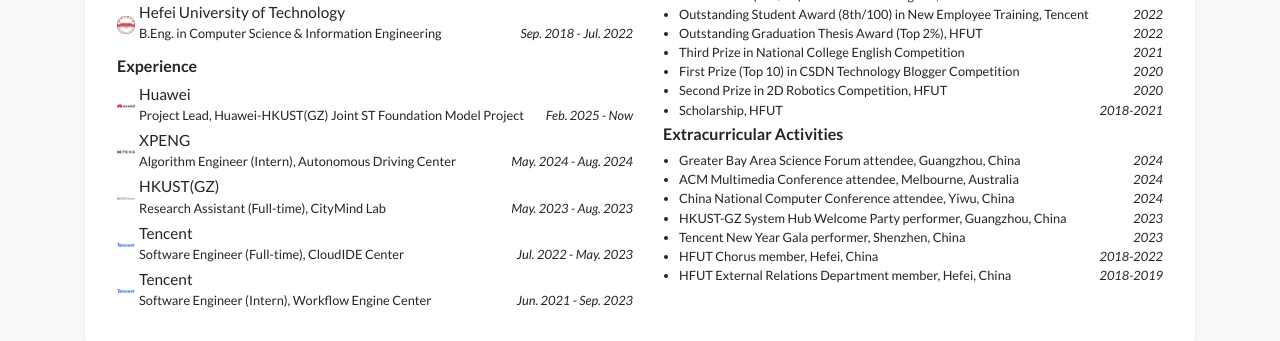
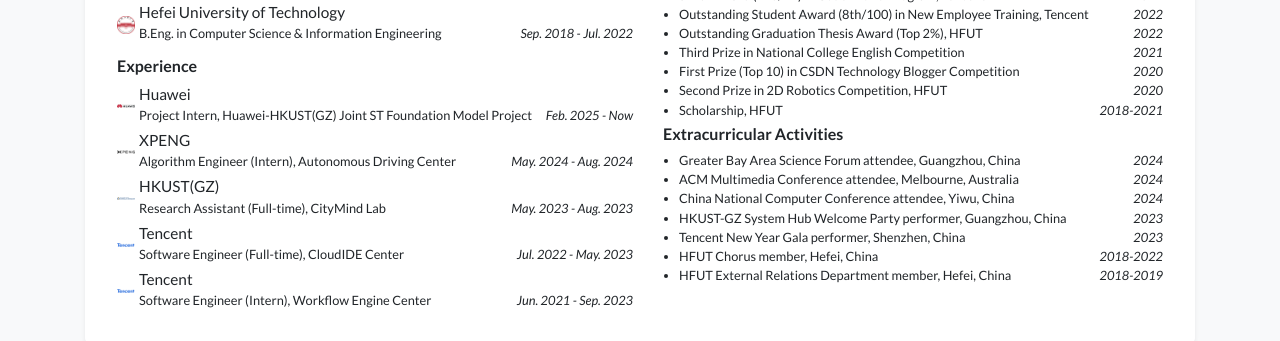
Before and after one commit to thunderlrr/songxinlei.github.io, a Jekyll site: the page built from index.html, in a window 1280 px wide and 900 px high, scrolled down 468 px. Shown: the part 153-494 px from the top of the window. Built offline with Jekyll 4.4.1, drawn with Linux system fonts in a browser that asks for light colours; a style sheet for code colours, icons or effects is not loaded.

Commit message:
update profile

```diff
--- a/_data/profile.yml
+++ b/_data/profile.yml
@@ -48,7 +48,7 @@
 experience:
 - name: Huawei
   logo: /assets/images/badges/Huawei_company.png
-  position: Project Lead, Huawei-HKUST(GZ) Joint ST Foundation Model Project
+  position: Project Intern, Huawei-HKUST(GZ) Joint ST Foundation Model Project
   date: Feb. 2025 - Now
 - name: XPENG
   logo: /assets/images/badges/xpeng_company.png
```
